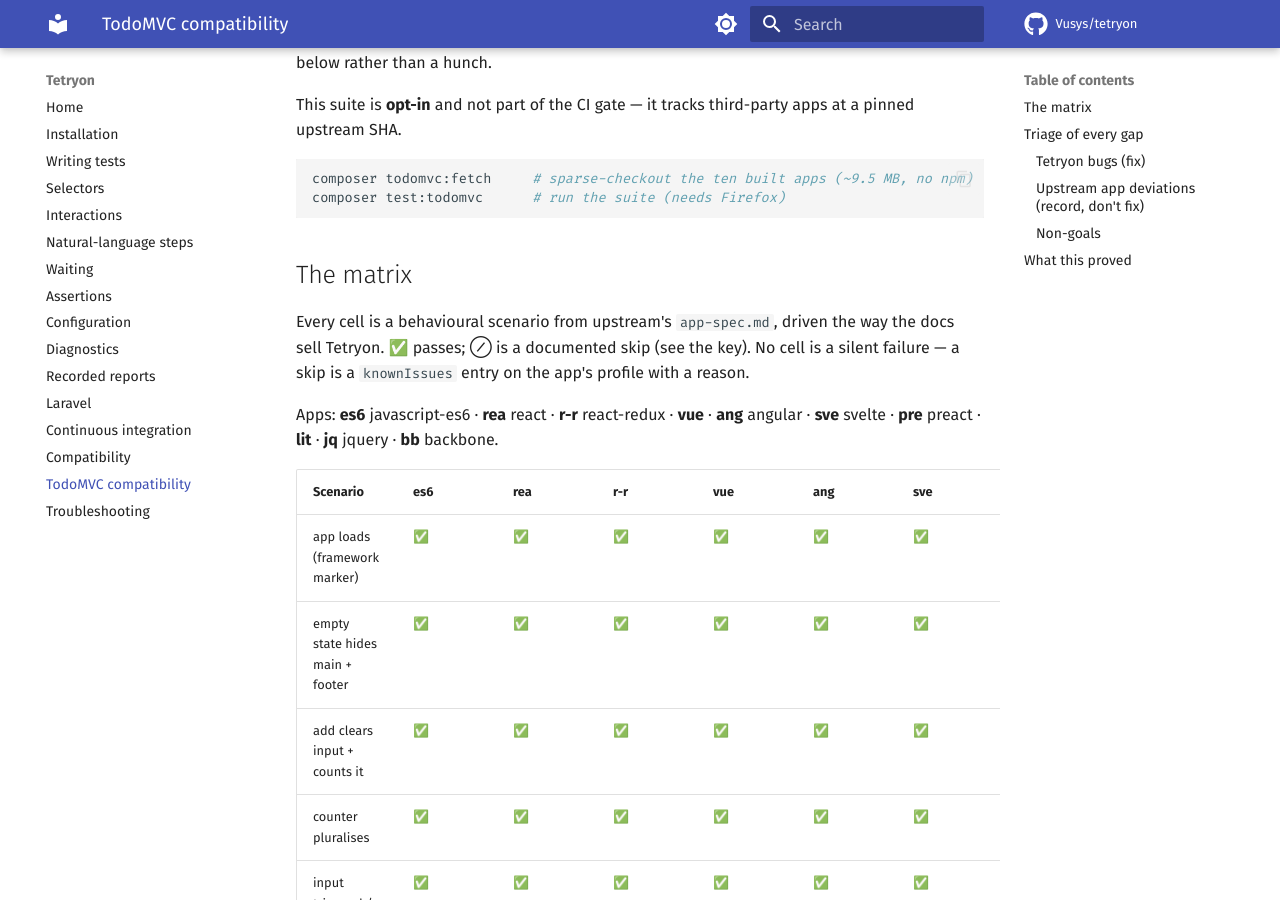
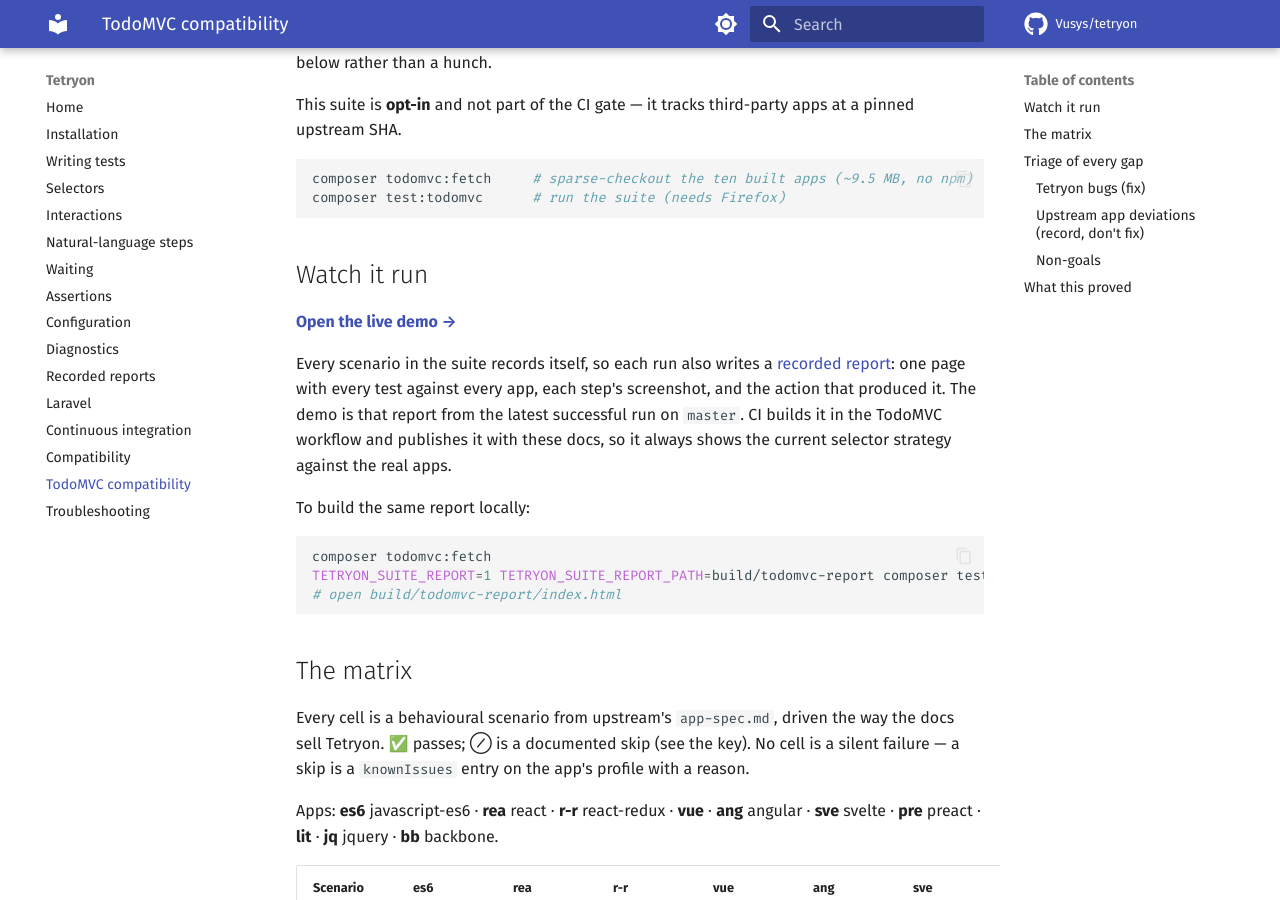
Before and after one commit to Vusys/tetryon, an MkDocs documentation site: the page built from docs/todomvc.md, in a window 1280 px wide and 900 px high, scrolled down 299 px. Built offline with MkDocs 1.6.1 and Material for MkDocs 9.7.7, drawn with Linux system fonts in a browser that asks for light colours; comment, search, counter and statistics services are not loaded.

Commit message:
docs: publish the TodoMVC suite's recorded report as a live demo (#203)

````diff
--- a/docs/todomvc.md
+++ b/docs/todomvc.md
@@ -9,6 +9,20 @@ This suite is **opt-in** and not part of the CI gate — it tracks third-party a
 ```bash
 composer todomvc:fetch     # sparse-checkout the ten built apps (~9.5 MB, no npm)
 composer test:todomvc      # run the suite (needs Firefox)
+```
+
+## Watch it run
+
+**[Open the live demo →](https://vusys.github.io/tetryon/demo/todomvc/)**
+
+Every scenario in the suite records itself, so each run also writes a [recorded report](reporting.md): one page with every test against every app, each step's screenshot, and the action that produced it. The demo is that report from the latest successful run on `master`. CI builds it in the TodoMVC workflow and publishes it with these docs, so it always shows the current selector strategy against the real apps.
+
+To build the same report locally:
+
+```bash
+composer todomvc:fetch
+TETRYON_SUITE_REPORT=1 TETRYON_SUITE_REPORT_PATH=build/todomvc-report composer test:todomvc
+# open build/todomvc-report/index.html
 ```
 
 ## The matrix
````
Also changed, not shown: docs/reporting.md (+2 -0 lines), 2 other files.
